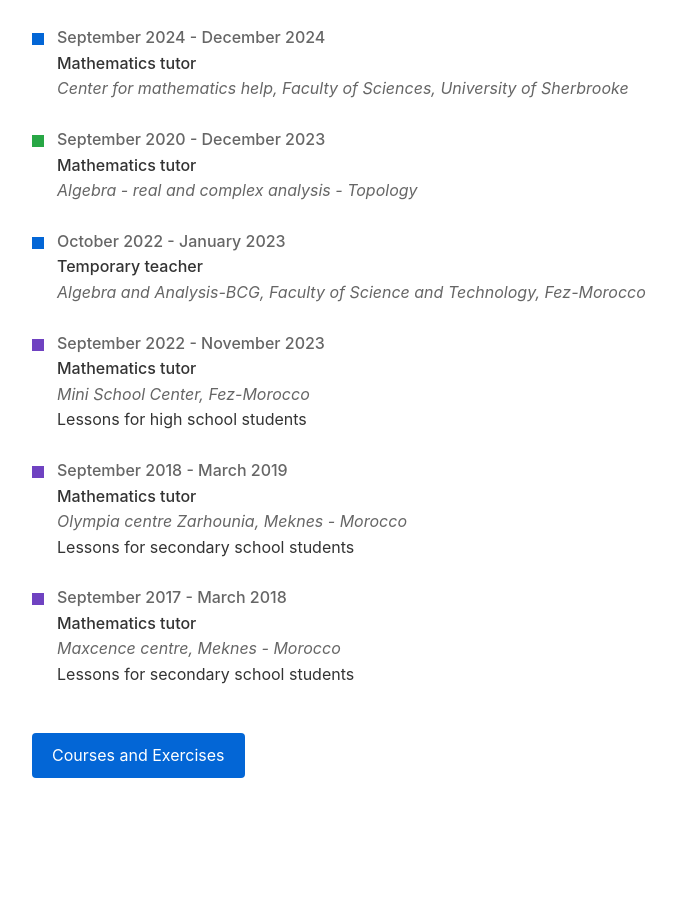
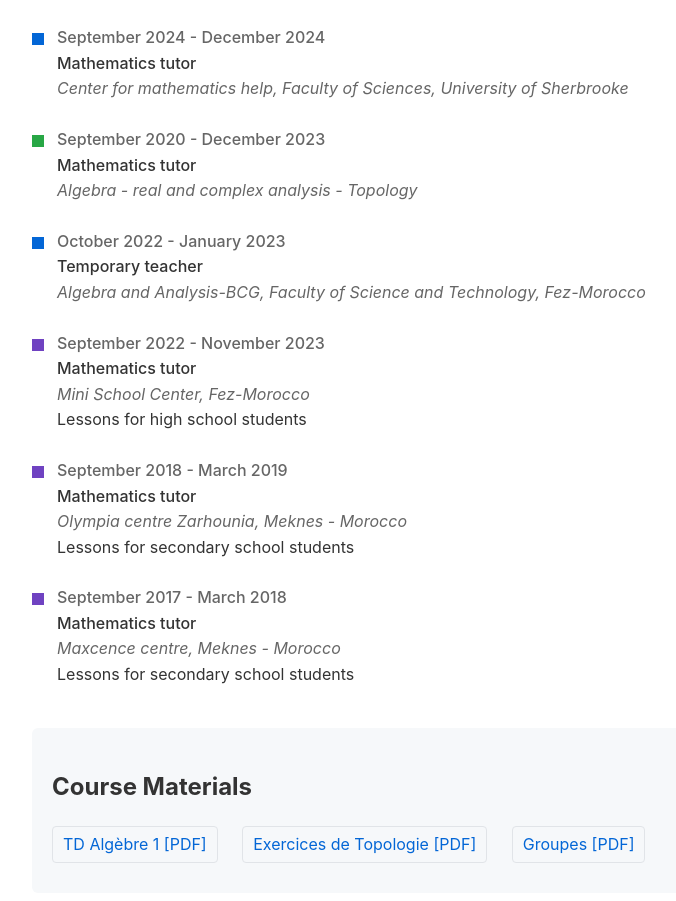
Before and after one commit to Yassine7589/yassineaitmohamed.github.io, a plain HTML site: page teaching.html in a window 1280 px wide. Shown: the part 107-1008 px from the top of the page, without its empty margins (58-734 px from the left). Before the commit the page ends 925 px from the top, so only its background shows below. Drawn offline with Linux system fonts and the light colour scheme.

Commit message:
Update teaching.html

```diff
--- a/teaching.html
+++ b/teaching.html
@@ -61,10 +61,31 @@
             text-decoration: none;
             border-radius: 4px;
         }
+        .pdf-section {
+            margin-top: 40px;
+            padding: 20px;
+            background-color: #f6f8fa;
+            border-radius: 6px;
+        }
+        .pdf-link {
+            display: inline-block;
+            margin-right: 20px;
+            margin-bottom: 10px;
+            padding: 5px 10px;
+            color: #0366d6;
+            text-decoration: none;
+            border: 1px solid #e1e4e8;
+            border-radius: 4px;
+        }
+        .pdf-link:hover {
+            background-color: #f1f8ff;
+            text-decoration: none;
+        }
     </style>
 </head>
 <body>
     <h1>Teaching</h1>
+
     <div class="entry university">
         <p>
             <span class="date">September 2024 - December 2024</span><br>
@@ -72,6 +93,7 @@
             <span class="institution">Center for mathematics help, Faculty of Sciences, University of Sherbrooke</span>
         </p>
     </div>
+
     <div class="entry online">
         <p>
             <span class="date">September 2020 - December 2023</span><br>
@@ -79,6 +101,7 @@
             <span class="institution">Algebra - real and complex analysis - Topology</span>
         </p>
     </div>
+
     <div class="entry university">
         <p>
             <span class="date">October 2022 - January 2023</span><br>
@@ -86,6 +109,7 @@
             <span class="institution">Algebra and Analysis-BCG, Faculty of Science and Technology, Fez-Morocco</span>
         </p>
     </div>
+
     <div class="entry school">
         <p>
             <span class="date">September 2022 - November 2023</span><br>
@@ -94,6 +118,7 @@
             <br>Lessons for high school students
         </p>
     </div>
+
     <div class="entry school">
         <p>
             <span class="date">September 2018 - March 2019</span><br>
@@ -102,6 +127,7 @@
             <br>Lessons for secondary school students
         </p>
     </div>
+
     <div class="entry school">
         <p>
             <span class="date">September 2017 - March 2018</span><br>
@@ -110,6 +136,12 @@
             <br>Lessons for secondary school students
         </p>
     </div>
-    <a href="courses-exercises.html" class="subpage-link">Courses and Exercises</a>
+
+    <div class="pdf-section">
+        <h2>Course Materials</h2>
+        <a href="TD_Algebre_1.pdf" class="pdf-link">TD Algèbre 1 [PDF]</a>
+        <a href="exercices_de_topologie.pdf" class="pdf-link">Exercices de Topologie [PDF]</a>
+        <a href="groupes.pdf" class="pdf-link">Groupes [PDF]</a>
+    </div>
 </body>
 </html>
```
